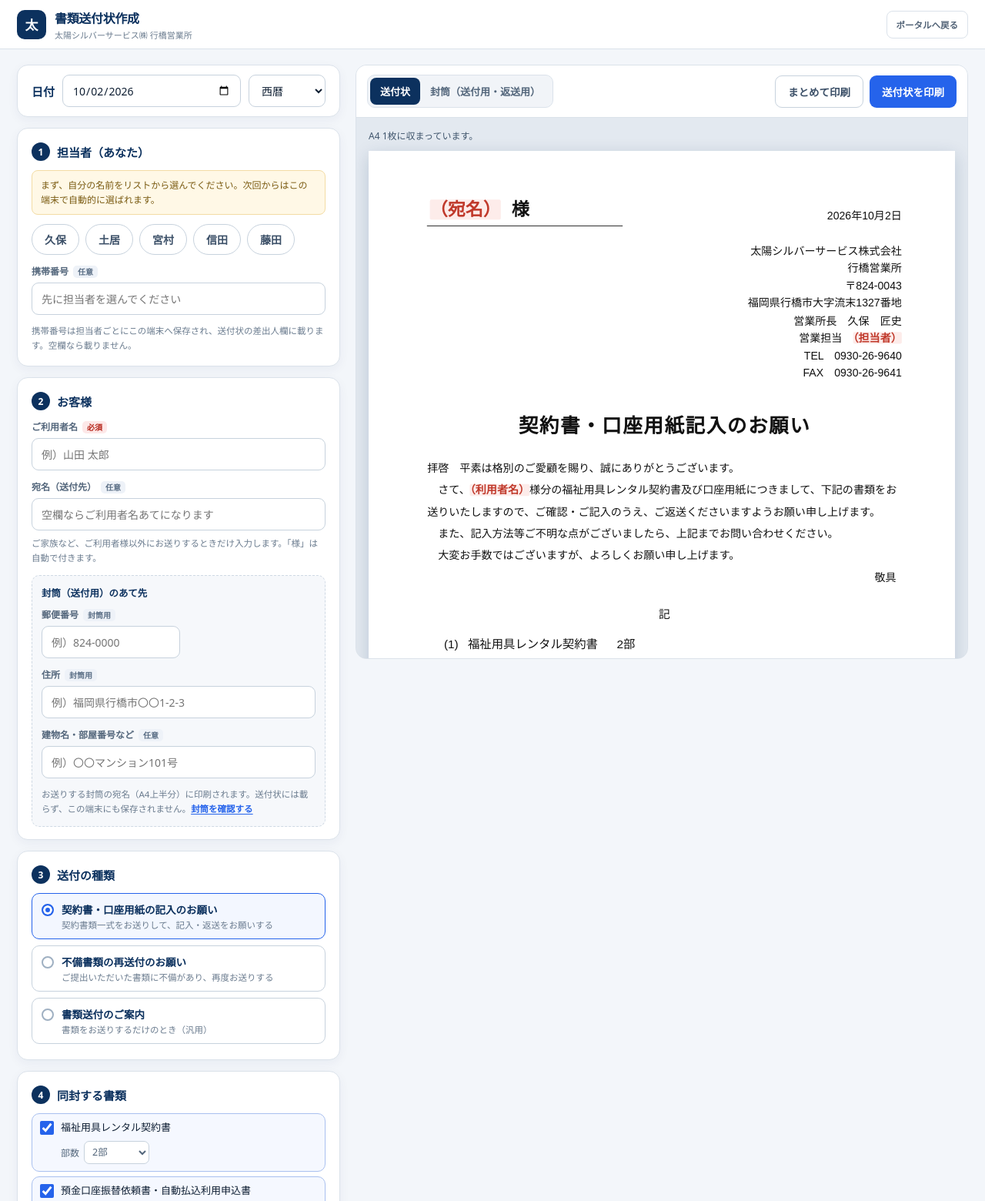
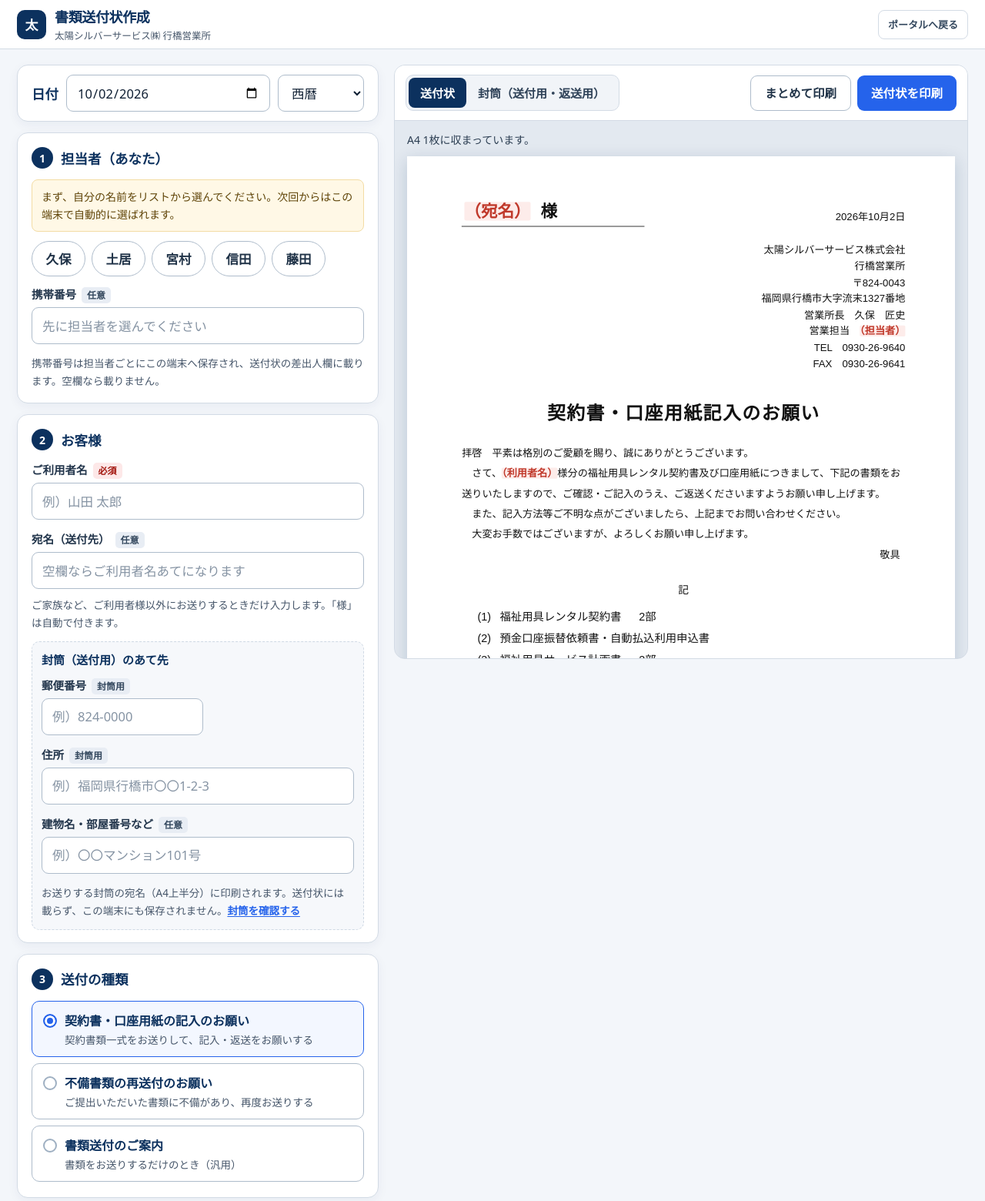
Before and after one commit to akamar08taiyo-bot/taiyo-portal, a plain HTML site: page soufujo/index.html in a window 1280 px wide. Shown: the top 1560 px of the page at 77% size. Drawn offline with Linux system fonts and the light colour scheme.

Commit message:
入力画面の文字を濃く・大きくして見やすくする
- 画面の文字を字形の太いフォントに変更（BIZ UDPゴシック → メイリオ の順。
  Windowsの游ゴシックは線が細く薄く見えるため）
- 説明文・見出し・ラベル・枠線の灰色を濃くし、入力例（プレースホルダー）も
  読める濃さに
- 入力欄・ラベル・説明文・ボタン・タブ・書類の一覧などの文字を1〜2段階大きく
  し、入力欄とボタンを少し高くする。入力欄の列幅を420px→470pxに
- スマホ（375px以上）では日付と西暦／和暦を1行に収める
- 印刷する送付状・封筒の文字（pt/mm指定）は変更なし

実機確認: Chromium（Playwright）で211項目合格。320/375/414px で横に
はみ出さないことを確認。

Co-Authored-By: Claude Opus 5.5 <noreply@anthropic.com>
Claude-Session: https://claude.ai/code/session_011mHQJRwX5WvJkv95LuoRS2

```diff
--- a/soufujo/index.html
+++ b/soufujo/index.html
@@ -8,14 +8,16 @@
 <style>
   :root{
     --navy:#0c315e; --blue:#2563eb; --blue-deep:#1d4ed8;
-    --line:#dbe2ea; --muted:#6b7c8f; --ink:#0f1f33; --bg:#f3f6fa; --field:#c7d2dd;
+    --line:#d3dbe5; --muted:#46566a; --ink:#0f1f33; --bg:#f3f6fa; --field:#aebccb; --label:#23364c;
     --danger:#a23a3a; --danger-line:#f0bcbc; --danger-bg:#fff3f3;
   }
   *{box-sizing:border-box}
   html{-webkit-text-size-adjust:100%}
   body{margin:0;min-height:100vh;background:var(--bg);color:var(--ink);
-    font-family:"Yu Gothic UI","Meiryo","Hiragino Sans",system-ui,sans-serif;}
+    font-family:"BIZ UDPGothic","BIZ UDPゴシック","Meiryo","メイリオ","Hiragino Sans","Hiragino Kaku Gothic ProN","Noto Sans JP",system-ui,sans-serif;
+    font-size:15px;}
   button,input,select,textarea{font:inherit;color:inherit}
+  ::placeholder{color:#8593a3;opacity:1;}
   .hidden{display:none !important}
   .sr-only{position:absolute;width:1px;height:1px;padding:0;margin:-1px;overflow:hidden;
     clip:rect(0,0,0,0);white-space:nowrap;border:0;}
@@ -26,118 +28,118 @@
   .brand-row{display:flex;align-items:center;gap:11px;min-width:0;}
   .brand-mark{width:38px;height:38px;border-radius:10px;background:var(--navy);color:#fff;
     display:grid;place-items:center;font-weight:900;font-size:17px;flex:none;}
-  .brand-row strong{display:block;color:var(--navy);font-size:16px;letter-spacing:-.02em;white-space:nowrap;}
-  .brand-row span{display:block;margin-top:2px;color:var(--muted);font-size:11px;white-space:nowrap;
+  .brand-row strong{display:block;color:var(--navy);font-size:18px;letter-spacing:-.02em;white-space:nowrap;}
+  .brand-row span{display:block;margin-top:2px;color:var(--muted);font-size:12.5px;white-space:nowrap;
     overflow:hidden;text-overflow:ellipsis;}
   .spacer{flex:1;}
-  .back-link{height:36px;padding:0 12px;border:1px solid var(--line);border-radius:8px;background:#fff;
-    color:#516276;font-size:11.5px;font-weight:800;display:inline-flex;align-items:center;
+  .back-link{height:38px;padding:0 12px;border:1px solid var(--line);border-radius:8px;background:#fff;
+    color:#34485e;font-size:13px;font-weight:800;display:inline-flex;align-items:center;
     text-decoration:none;white-space:nowrap;flex:none;}
   .back-link:hover{border-color:#aebdcd;color:var(--navy);}
 
   /* ---------- レイアウト ---------- */
-  .app{display:grid;grid-template-columns:minmax(330px,420px) minmax(0,1fr);gap:20px;
+  .app{display:grid;grid-template-columns:minmax(340px,470px) minmax(0,1fr);gap:20px;
     max-width:1380px;margin:0 auto;padding:20px 22px 48px;align-items:start;}
   .form-col{display:grid;gap:14px;min-width:0;}
   .card{background:#fff;border:1px solid var(--line);border-radius:14px;padding:18px 18px 16px;
     box-shadow:0 4px 14px rgba(12,49,94,.05);min-width:0;}
-  .card h2{margin:0 0 12px;display:flex;align-items:center;gap:9px;color:var(--navy);font-size:15px;}
-  .step{width:24px;height:24px;border-radius:50%;background:var(--navy);color:#fff;display:grid;
-    place-items:center;font-size:12px;font-weight:800;flex:none;}
-  .field{display:grid;gap:6px;margin-bottom:12px;color:#54677c;font-size:12px;font-weight:800;}
+  .card h2{margin:0 0 14px;display:flex;align-items:center;gap:10px;color:var(--navy);font-size:17.5px;}
+  .step{width:28px;height:28px;border-radius:50%;background:var(--navy);color:#fff;display:grid;
+    place-items:center;font-size:14px;font-weight:800;flex:none;}
+  .field{display:grid;gap:7px;margin-bottom:14px;color:var(--label);font-size:14.5px;font-weight:800;}
   .field:last-child{margin-bottom:0;}
-  .field input,.field select,.field textarea{width:100%;height:42px;padding:0 12px;border:1px solid var(--field);
-    border-radius:9px;background:#fff;font-size:14px;font-weight:500;outline:0;}
-  .field textarea{height:auto;min-height:90px;padding:9px 12px;line-height:1.7;resize:vertical;}
+  .field input,.field select,.field textarea{width:100%;height:48px;padding:0 13px;border:1px solid var(--field);
+    border-radius:9px;background:#fff;font-size:16.5px;font-weight:500;outline:0;}
+  .field textarea{height:auto;min-height:90px;padding:10px 13px;line-height:1.7;resize:vertical;}
   .field input:focus,.field select:focus,.field textarea:focus,.doc-other-name:focus,.mini-select:focus{
     border-color:var(--blue);box-shadow:0 0 0 3px rgba(37,99,235,.14);}
   .field [aria-invalid="true"]{border-color:#d46a6a;background:#fffafa;}
-  .tag-req{margin-left:6px;padding:1px 6px;border-radius:5px;background:#fde8e8;color:#b42318;font-size:10px;}
-  .tag-opt{margin-left:6px;padding:1px 6px;border-radius:5px;background:#eef2f8;color:#5b6f86;font-size:10px;}
-  .hint{margin:0;color:var(--muted);font-size:11.5px;line-height:1.65;font-weight:500;}
+  .tag-req{margin-left:7px;padding:2px 7px;border-radius:5px;background:#fde8e8;color:#a3170f;font-size:12px;}
+  .tag-opt{margin-left:7px;padding:2px 7px;border-radius:5px;background:#e8edf4;color:#34485e;font-size:12px;}
+  .hint{margin:0;color:var(--muted);font-size:13.5px;line-height:1.7;font-weight:500;}
   .date-card{padding:12px 18px;}
   .date-row{display:flex;flex-wrap:wrap;align-items:center;gap:8px 10px;}
-  .date-title{flex:none;color:var(--navy);font-size:15px;font-weight:800;}
-  .date-row input,.date-row select{height:42px;padding:0 12px;border:1px solid var(--field);border-radius:9px;
-    background:#fff;font-size:14px;font-weight:500;outline:0;}
-  .date-row input{flex:1 1 150px;min-width:150px;}
-  .date-row select{flex:none;width:100px;}
+  .date-title{flex:none;color:var(--navy);font-size:17.5px;font-weight:800;}
+  .date-row input,.date-row select{height:48px;padding:0 13px;border:1px solid var(--field);border-radius:9px;
+    background:#fff;font-size:16.5px;font-weight:500;outline:0;}
+  .date-row input{flex:1 1 170px;min-width:170px;}
+  .date-row select{flex:none;width:112px;}
   .date-row input:focus,.date-row select:focus{border-color:var(--blue);box-shadow:0 0 0 3px rgba(37,99,235,.14);}
 
   /* 担当者チップ */
   .staff-group{display:flex;flex-wrap:wrap;gap:8px;margin:0 0 12px;padding:0;border:0;min-width:0;}
   .chip{position:relative;}
   .chip input{position:absolute;opacity:0;width:1px;height:1px;}
-  .chip span{display:inline-flex;align-items:center;justify-content:center;min-width:62px;height:40px;
-    padding:0 14px;border:1px solid var(--field);border-radius:999px;background:#fff;color:#3c5068;
-    font-size:14px;font-weight:800;cursor:pointer;transition:.12s;}
+  .chip span{display:inline-flex;align-items:center;justify-content:center;min-width:70px;height:46px;
+    padding:0 16px;border:1px solid var(--field);border-radius:999px;background:#fff;color:#1f3247;
+    font-size:16.5px;font-weight:800;cursor:pointer;transition:.12s;}
   .chip span:hover{border-color:var(--blue);color:var(--blue);}
   .chip input:checked + span{background:var(--navy);border-color:var(--navy);color:#fff;}
   .chip input:focus-visible + span{outline:3px solid rgba(37,99,235,.35);outline-offset:2px;}
   .staff-group.is-invalid .chip span{border-color:#d46a6a;}
-  .callout{margin:0 0 12px;padding:9px 11px;border-radius:8px;background:#fff8e6;border:1px solid #f3dca4;
-    color:#7a5b12;font-size:12px;line-height:1.6;}
+  .callout{margin:0 0 12px;padding:10px 12px;border-radius:8px;background:#fff8e6;border:1px solid #f3dca4;
+    color:#5f4408;font-size:14px;line-height:1.65;}
 
   /* 送付の種類 */
   .tpl-list{display:grid;gap:8px;margin:0 0 4px;padding:0;border:0;min-width:0;}
   .tpl{position:relative;display:block;}
   .tpl input{position:absolute;opacity:0;width:1px;height:1px;}
-  .tpl-box{position:relative;display:block;padding:10px 12px 10px 38px;border:1px solid var(--field);
+  .tpl-box{position:relative;display:block;padding:12px 14px 12px 42px;border:1px solid var(--field);
     border-radius:10px;cursor:pointer;background:#fff;transition:.12s;}
-  .tpl-box::before{content:'';position:absolute;left:12px;top:13px;width:16px;height:16px;border-radius:50%;
+  .tpl-box::before{content:'';position:absolute;left:14px;top:16px;width:18px;height:18px;border-radius:50%;
     border:2px solid #9fb0c2;background:#fff;box-sizing:border-box;}
   .tpl input:checked + .tpl-box{border-color:var(--blue);background:#f3f7ff;}
   .tpl input:checked + .tpl-box::before{border-color:var(--blue);background:var(--blue);box-shadow:inset 0 0 0 3px #fff;}
   .tpl input:focus-visible + .tpl-box{outline:3px solid rgba(37,99,235,.32);outline-offset:2px;}
-  .tpl-box strong{display:block;font-size:13.5px;color:var(--navy);}
-  .tpl-box small{display:block;margin-top:2px;font-size:11.5px;color:var(--muted);}
+  .tpl-box strong{display:block;font-size:16px;color:var(--navy);}
+  .tpl-box small{display:block;margin-top:3px;font-size:13.5px;color:var(--muted);}
   .sub-fields{margin-top:12px;padding:12px;border-radius:10px;background:#f6f8fb;border:1px dashed #cfd9e4;}
   .env-fields{margin:0;}
-  .sub-title{margin:0 0 10px;color:var(--navy);font-size:12.5px;font-weight:800;}
-  .zip-input{max-width:180px;}
+  .sub-title{margin:0 0 12px;color:var(--navy);font-size:15px;font-weight:800;}
+  .zip-input{max-width:210px;}
 
   /* 同封書類 */
   .doc-list{display:grid;gap:6px;}
-  .doc{border:1px solid var(--line);border-radius:10px;padding:8px 10px;background:#fff;transition:.12s;}
+  .doc{border:1px solid var(--line);border-radius:10px;padding:10px 12px;background:#fff;transition:.12s;}
   .doc.is-on{border-color:#a9c0ef;background:#f5f8ff;}
-  .doc-main{display:flex;align-items:flex-start;gap:9px;font-size:13px;line-height:1.5;cursor:pointer;}
-  .doc-main input[type=checkbox]{width:18px;height:18px;margin:1px 0 0;flex:none;accent-color:var(--blue);cursor:pointer;}
+  .doc-main{display:flex;align-items:flex-start;gap:10px;font-size:15.5px;line-height:1.5;cursor:pointer;}
+  .doc-main input[type=checkbox]{width:20px;height:20px;margin:2px 0 0;flex:none;accent-color:var(--blue);cursor:pointer;}
   .doc-name{min-width:0;overflow-wrap:anywhere;}
-  .doc-other-name{flex:1;min-width:0;height:32px;margin-top:-4px;padding:0 9px;border:1px solid var(--field);
-    border-radius:7px;background:#fff;font-size:13px;outline:0;}
-  .doc-sub{display:flex;flex-wrap:wrap;align-items:center;gap:6px 14px;margin:7px 0 1px 27px;
-    color:#54677c;font-size:12px;}
+  .doc-other-name{flex:1;min-width:0;height:38px;margin-top:-6px;padding:0 10px;border:1px solid var(--field);
+    border-radius:7px;background:#fff;font-size:15.5px;outline:0;}
+  .doc-sub{display:flex;flex-wrap:wrap;align-items:center;gap:6px 14px;margin:8px 0 1px 30px;
+    color:#2f4258;font-size:14px;}
   .doc-sub label{display:inline-flex;align-items:center;gap:6px;cursor:pointer;}
-  .doc-sub input[type=checkbox]{width:16px;height:16px;margin:0;accent-color:var(--blue);}
-  .doc-fixed{padding:4px 8px;border-radius:6px;background:#eef2f8;color:#3c5068;font-weight:700;}
-  .mini-select{height:30px;padding:0 6px;border:1px solid var(--field);border-radius:7px;background:#fff;
-    font-size:12.5px;outline:0;}
+  .doc-sub input[type=checkbox]{width:18px;height:18px;margin:0;accent-color:var(--blue);}
+  .doc-fixed{padding:5px 9px;border-radius:6px;background:#e8edf4;color:#1f3247;font-weight:700;}
+  .mini-select{height:36px;padding:0 8px;border:1px solid var(--field);border-radius:7px;background:#fff;
+    font-size:14.5px;outline:0;}
   .env-hint{margin-top:10px;padding:9px 11px;border-radius:8px;background:#eef6ff;border:1px solid #cfe0fb;
-    color:#24508f;font-size:12px;line-height:1.6;}
+    color:#1d4580;font-size:14px;line-height:1.65;}
   .link-btn{border:0;background:none;padding:0;color:var(--blue);font-weight:800;cursor:pointer;
     text-decoration:underline;text-underline-offset:2px;font-size:inherit;}
   .link-btn:hover{color:var(--blue-deep);}
   .notes-box{margin-top:14px;padding-top:12px;border-top:1px solid var(--line);}
-  .notes-box h3{margin:0 0 8px;font-size:12.5px;color:#54677c;}
-  .note-opt{display:flex;align-items:flex-start;gap:8px;margin-bottom:6px;font-size:12px;line-height:1.6;cursor:pointer;}
-  .note-opt input{width:16px;height:16px;margin:2px 0 0;flex:none;accent-color:var(--blue);}
+  .notes-box h3{margin:0 0 10px;font-size:15px;color:var(--label);}
+  .note-opt{display:flex;align-items:flex-start;gap:9px;margin-bottom:8px;font-size:14px;line-height:1.65;cursor:pointer;}
+  .note-opt input{width:18px;height:18px;margin:3px 0 0;flex:none;accent-color:var(--blue);}
 
   /* 文面の調整 */
   details.card > summary{cursor:pointer;list-style:none;display:flex;align-items:center;gap:9px;
-    color:var(--navy);font-size:15px;font-weight:800;}
+    color:var(--navy);font-size:17.5px;font-weight:800;}
   details.card > summary::-webkit-details-marker{display:none;}
-  details.card > summary::after{content:'▸';margin-left:auto;color:var(--blue);font-size:12px;transition:transform .15s;}
+  details.card > summary::after{content:'▸';margin-left:auto;color:var(--blue);font-size:14px;transition:transform .15s;}
   details.card[open] > summary::after{transform:rotate(90deg);}
   details.card[open] > summary{margin-bottom:12px;}
   .field-head{display:flex;align-items:center;justify-content:space-between;gap:8px;}
-  .field-head .link-btn{font-size:11.5px;}
+  .field-head .link-btn{font-size:13.5px;}
   #body-input{min-height:210px;}
 
-  .btn{height:42px;padding:0 16px;border-radius:9px;font-size:13.5px;font-weight:800;cursor:pointer;
+  .btn{height:46px;padding:0 18px;border-radius:9px;font-size:15.5px;font-weight:800;cursor:pointer;
     display:inline-flex;align-items:center;justify-content:center;gap:6px;white-space:nowrap;}
   .btn-primary{border:0;background:var(--blue);color:#fff;}
   .btn-primary:hover{background:var(--blue-deep);}
-  .btn-ghost{border:1px solid var(--field);background:#fff;color:#3c5068;}
+  .btn-ghost{border:1px solid var(--field);background:#fff;color:#1f3247;}
   .btn-ghost:hover{border-color:#9fb0c2;color:var(--navy);}
   .btn:focus-visible,.link-btn:focus-visible,.tab:focus-visible,.back-link:focus-visible{
     outline:3px solid rgba(37,99,235,.35);outline-offset:2px;}
@@ -149,29 +151,29 @@
   .preview-head{flex:none;display:flex;flex-wrap:wrap;align-items:center;justify-content:space-between;gap:10px;
     padding:12px 14px;background:#fff;border-bottom:1px solid var(--line);}
   .tabs{display:inline-flex;padding:3px;border:1px solid var(--line);border-radius:10px;background:#f1f4f8;}
-  .tab{border:0;background:none;padding:8px 13px;border-radius:8px;color:#54677c;font-size:13px;font-weight:800;cursor:pointer;}
+  .tab{border:0;background:none;padding:9px 15px;border-radius:8px;color:#2f4258;font-size:15px;font-weight:800;cursor:pointer;}
   .tab[aria-selected="true"]{background:var(--navy);color:#fff;}
   .head-actions{display:flex;flex-wrap:wrap;gap:8px;}
   .preview-body{flex:1;min-height:0;overflow:auto;padding:14px 16px 20px;}
-  .status-line{margin:0 0 10px;font-size:12px;color:#40566d;line-height:1.6;}
+  .status-line{margin:0 0 10px;font-size:14px;color:#2c3e52;line-height:1.6;}
   .status-line.is-warn{color:#8a5a00;}
   .status-line.is-bad{color:var(--danger);font-weight:800;}
   .print-error{margin:0 0 10px;padding:9px 11px;border:1px solid var(--danger-line);border-radius:8px;
-    color:var(--danger);background:var(--danger-bg);font-size:12px;line-height:1.6;}
+    color:var(--danger);background:var(--danger-bg);font-size:14px;line-height:1.65;}
   .print-error ul{margin:4px 0 0;padding-left:18px;}
   .label-options{margin:0 0 12px;padding:12px;border-radius:10px;background:#fff;border:1px solid var(--line);
-    display:grid;grid-template-columns:minmax(0,1fr);gap:10px;font-size:12.5px;color:#3c5068;}
+    display:grid;grid-template-columns:minmax(0,1fr);gap:10px;font-size:14.5px;color:#1f3247;}
   .opt-row{display:flex;flex-wrap:wrap;align-items:center;gap:8px 16px;}
   .opt-row label{display:inline-flex;align-items:center;gap:6px;cursor:pointer;max-width:100%;min-width:0;}
   .opt-label{flex:none;white-space:nowrap;}
   .opt-row .mini-select{flex:1 1 auto;min-width:0;max-width:100%;}
-  .opt-row input[type=checkbox]{width:16px;height:16px;margin:0;accent-color:var(--blue);}
-  .opt-row .btn{height:32px;padding:0 10px;font-size:12px;}
+  .opt-row input[type=checkbox]{width:18px;height:18px;margin:0;accent-color:var(--blue);}
+  .opt-row .btn{height:36px;padding:0 12px;font-size:14px;}
   .sheet-frame{position:relative;margin:0 auto;}
   .sheet-frame.is-inactive{position:absolute;left:-10000px;top:0;visibility:hidden;}
   .sheet{position:absolute;top:0;left:0;width:210mm;height:297mm;background:#fff;color:#111;
     transform-origin:top left;box-shadow:0 6px 22px rgba(12,49,94,.18);overflow:hidden;}
-  .print-tips{margin:12px 0 0;font-size:11.5px;color:#55697d;line-height:1.7;}
+  .print-tips{margin:12px 0 0;font-size:13.5px;color:#34485e;line-height:1.7;}
 
   /* ---------- 送付状（A4） ---------- */
   .letter{--fit:1;padding:17mm 19mm 14mm 21mm;
@@ -223,7 +225,7 @@
   .layout-a12 .lbl-to{font-size:15pt;}
   .label-slot.is-off .lbl{opacity:.12;}
   .label-slot.is-off::after{content:'印刷しない';position:absolute;inset:0;display:grid;place-items:center;
-    color:#6b7c8f;font-size:11pt;font-weight:700;letter-spacing:.1em;}
+    color:#46566a;font-size:11pt;font-weight:700;letter-spacing:.1em;}
 
   /* ---------- 封筒（A4を上下に2分割：上＝送付用、下＝返送用） ---------- */
   .layout-set .half{position:absolute;left:0;width:210mm;height:148.5mm;display:flex;align-items:center;justify-content:center;}
@@ -253,10 +255,10 @@
 
   /* ---------- 貼り付けイメージ（画面だけ。角2封筒・薄いオレンジ・実寸比） ---------- */
   .paste-mock{margin:16px 0 0;padding:14px;border-radius:12px;background:#fff;border:1px solid var(--line);}
-  .paste-mock h3{margin:0 0 4px;color:var(--navy);font-size:13.5px;}
+  .paste-mock h3{margin:0 0 6px;color:var(--navy);font-size:16px;}
   .mock-row{display:flex;justify-content:center;gap:14px;margin-top:12px;}
   .mock{margin:0;display:flex;flex-direction:column;align-items:center;gap:7px;min-width:0;}
-  .mock figcaption{color:#3c5068;font-size:12px;font-weight:800;text-align:center;}
+  .mock figcaption{color:#1f3247;font-size:14px;font-weight:800;text-align:center;}
   .mock-env{position:relative;overflow:hidden;border-radius:3px;box-shadow:0 3px 10px rgba(120,72,20,.2);}
   .mock-env-inner{position:absolute;top:0;left:0;width:240mm;height:332mm;transform-origin:top left;
     background:#f9d9b6;box-shadow:inset 0 0 0 .8mm #e8bd8f;}
@@ -267,7 +269,7 @@
 
   .save-warning-toast{position:fixed;left:50%;bottom:22px;transform:translateX(-50%);
     max-width:min(92vw,440px);padding:10px 14px;border:1px solid var(--danger-line);border-radius:9px;
-    color:var(--danger);background:var(--danger-bg);font-size:12px;line-height:1.5;
+    color:var(--danger);background:var(--danger-bg);font-size:14px;line-height:1.55;
     box-shadow:0 8px 24px rgba(162,58,58,.14);z-index:50;}
 
   @media (max-width:900px){
@@ -277,10 +279,12 @@
   }
   @media (max-width:560px){
     .topbar{padding:0 12px;gap:10px;}
-    .brand-row strong{font-size:14.5px;}
-    .back-link{padding:0 9px;font-size:10.5px;}
+    .brand-row strong{font-size:16px;}
+    .back-link{padding:0 10px;font-size:12px;}
     .card{padding:16px 14px 14px;}
     .date-card{padding:12px 14px;}
+    .date-row input{flex-basis:150px;min-width:150px;}
+    .date-row select{width:96px;padding:0 8px;}
     .preview-head{padding:10px 12px;}
     .head-actions{flex:1 1 100%;}
     .head-actions .btn{flex:1 1 0;padding:0 10px;}
```
